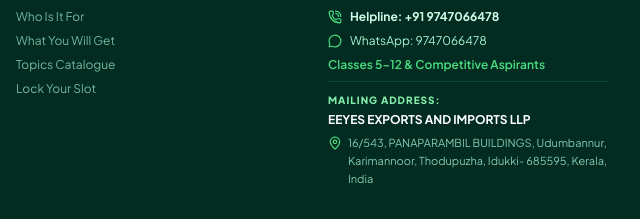
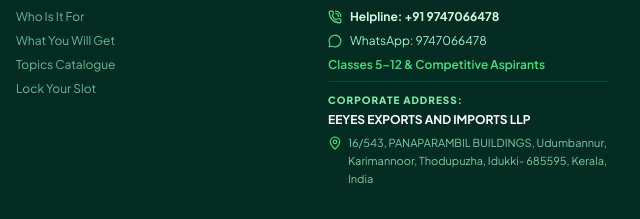
Before and after one commit to midhilaj-ps/maths-special-topic-session, a plain HTML site: page index.html in a window 1280 px wide. Shown: the part 8976-9195 px from the top of the page, 640-1280 px from the left. Drawn offline with nearby package versions, Linux system fonts and the light colour scheme; animation ran at ten frames a second.

Commit message:
Add files via upload

```diff
--- a/index.html
+++ b/index.html
@@ -1235,9 +1235,9 @@
             </div>
             <div class="text-green-400 font-semibold">Classes 5–12 &amp; Competitive Aspirants</div>
 
-            <!-- Registered Mailing Address -->
+            <!-- Corporate Address -->
             <div class="pt-2.5 border-t border-emerald-900/80 mt-2 space-y-1">
-              <div class="text-[10px] font-extrabold uppercase tracking-widest text-green-300">Mailing Address:</div>
+              <div class="text-[10px] font-extrabold uppercase tracking-widest text-green-300">Corporate Address:</div>
               <div class="text-white font-bold text-xs">EEYES EXPORTS AND IMPORTS LLP</div>
               <div class="text-emerald-200/80 text-[11px] leading-relaxed flex items-start gap-1.5 pt-0.5">
                 <i data-lucide="map-pin" class="w-3.5 h-3.5 text-green-400 shrink-0 mt-0.5"></i>
```
